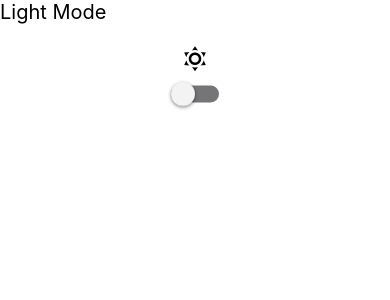
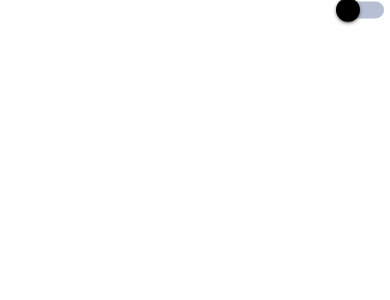
Before and after one commit to STG53/MONSUIVI, a React Native app: screen / in a window 390 px wide. Shown: the top 300 px of the page. Built offline with nearby package versions, Linux system fonts and the light colour scheme.

Commit message:
commit dark mode fin

```diff
--- a/app/homeScreen.tsx
+++ b/app/homeScreen.tsx
@@ -17,27 +17,14 @@ const HomeScreen = () => {
           : dashboardStyles.lightContainer,
       ]}
     >
-      <Text
-        style={[
-          dashboardStyles.text,
-          isDarkMode ? dashboardStyles.darkText : dashboardStyles.lightText,
-        ]}
-      >
-        {isDarkMode ? "Dark Mode" : "Light Mode"}
-      </Text>
-      <View style={styles.switchContainer}>
-        <Icon
-          name={isDarkMode ? "weather-night" : "weather-sunny"}
-          size={30}
-          color={isDarkMode ? "#fff" : "#000"}
-        />
+      <View style={dashboardStyles.switchContainer}>
         <Switch
-          trackColor={{ false: "#757577", true: "#81b0ff" }}
-          thumbColor={isDarkMode ? "#f5bb4b" : "#f4f3f4"}
-          ios_backgroundColor="#3e3e3e"
+          trackColor={{ false: "#B6BFD3", true: "#fff" }}
+          thumbColor={isDarkMode ? "#B6BFD3" : "#000"}
+          ios_backgroundColor="#B6BFD3"
           onValueChange={toggleTheme}
           value={isDarkMode}
-          style={styles.switch}
+          style={dashboardStyles.switch}
         />
       </View>
     </SafeAreaView>
@@ -45,25 +32,3 @@ const HomeScreen = () => {
 };
 
 export default HomeScreen;
-
-const styles = StyleSheet.create({
-  switch: {
-    transform: [{ scaleX: 1.2 }, { scaleY: 1.2 }],
-  },
-  text: {
-    fontSize: 24,
-    marginBottom: 20,
-  },
-  darkText: {
-    color: "#fff",
-  },
-  lightText: {
-    color: "#000",
-  },
-
-  switchContainer: {
-    flexDirection: "column",
-    alignItems: "center",
-    gap: 10,
-  },
-});
--- a/assets/styles/style.ts
+++ b/assets/styles/style.ts
@@ -14,6 +14,17 @@ const dashboardStyles = StyleSheet.create({
   },
   lightContainer: {
     backgroundColor: "#fff",
+  },
+  switch: {
+    transform: [{ scaleX: 1.2 }, { scaleY: 1.2 }],
+    //height: 10,
+  },
+  switchContainer: {
+    flexDirection: "row-reverse",
+    alignItems: "center",
+    gap: 10,
+    marginRight: 10,
+    //height: 10,
   },
   text: {
     fontSize: 20,
@@ -77,30 +88,7 @@ const styles = StyleSheet.create({
     alignItems: "center",
     alignContent: "center",
   },
-  switch: {
-    transform: [{ scaleX: 1.2 }, { scaleY: 1.2 }],
-  },
-  text: {
-    fontSize: 24,
-    marginBottom: 20,
-  },
-  darkText: {
-    color: "#fff",
-  },
-  lightText: {
-    color: "#000",
-  },
-  darkContainer: {
-    backgroundColor: "#333",
-  },
-  lightContainer: {
-    backgroundColor: "#fff",
-  },
-  switchContainer: {
-    flexDirection: "column",
-    alignItems: "center",
-    gap: 10,
-  },
+
 });
 
 */
--- a/package.json
+++ b/package.json
@@ -16,7 +16,11 @@
     "expo-status-bar": "~2.0.1",
     "react": "18.3.1",
     "react-native": "0.76.7",
-    "react-native-vector-icons": "^10.2.0"
+    "react-native-custom-switch": "^1.0.7",
+    "react-native-vector-icons": "^10.2.0",
+    "react-dom": "18.3.1",
+    "react-native-web": "~0.19.13",
+    "@expo/metro-runtime": "~4.0.1"
   },
   "devDependencies": {
     "@babel/core": "^7.25.2",
```
Also changed, not shown: 1 other file (tests, documents, lock files or other folders).
